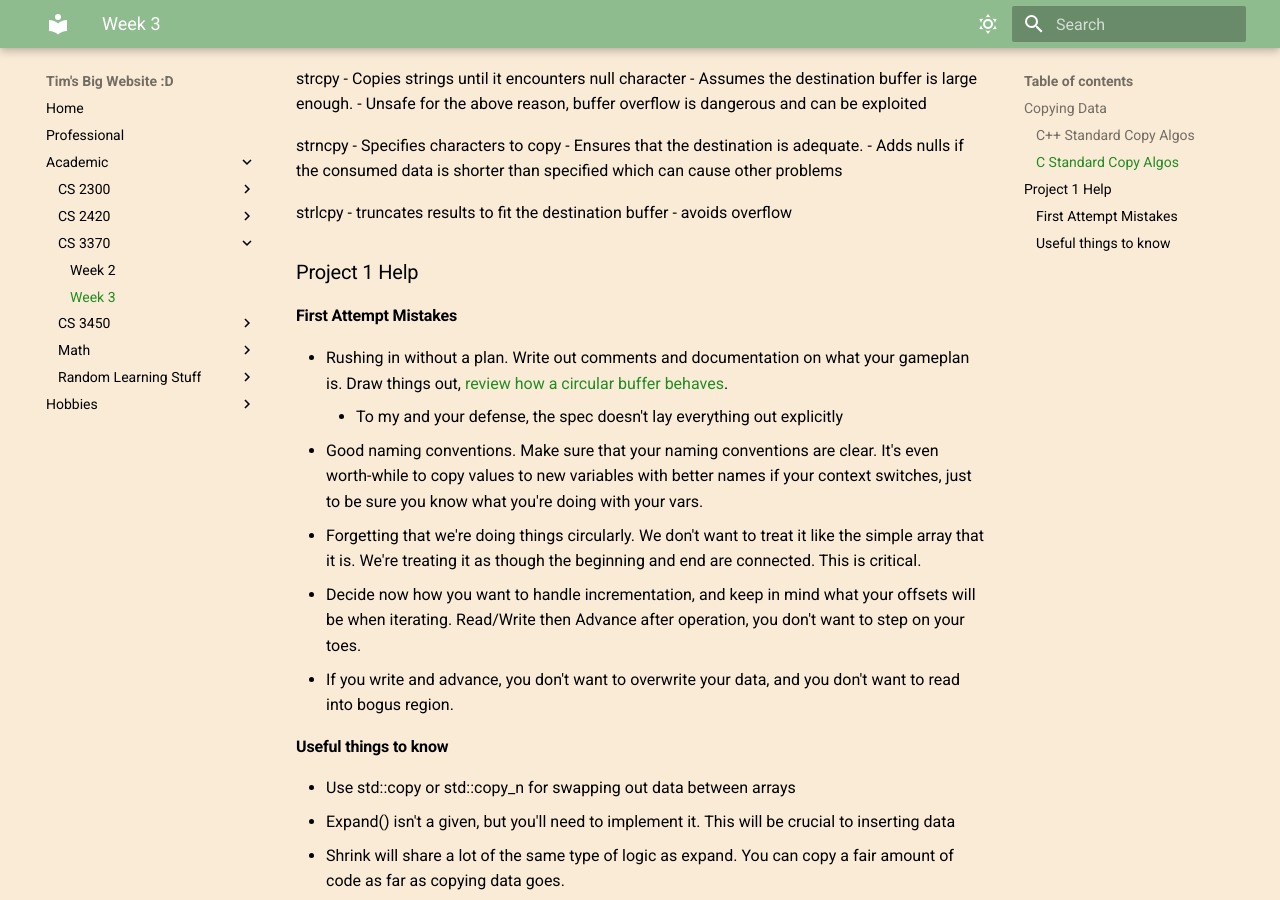
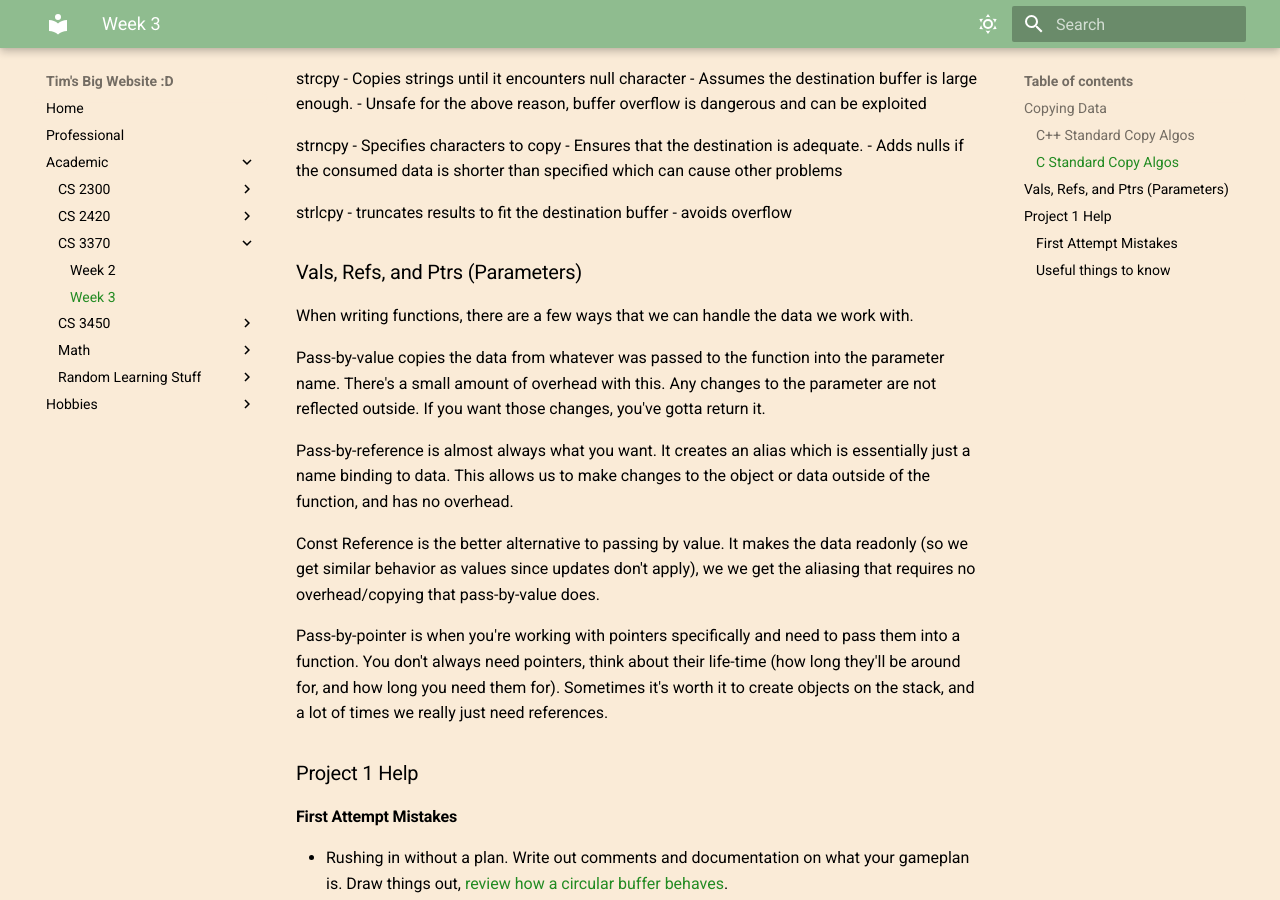
Before and after one commit to fishslips/TimSeverance, an MkDocs documentation site: the page built from docs/Academic/CS-3370/Week 3.md, in a window 1280 px wide and 900 px high, scrolled down 728 px. Built offline with MkDocs 1.6.1 and Material for MkDocs 9.7.7, drawn with Linux system fonts in a browser that asks for light colours.

Commit message:
Added some stuff to week 3

```diff
--- a/docs/Academic/CS-3370/Week 3.md
+++ b/docs/Academic/CS-3370/Week 3.md
@@ -42,6 +42,18 @@
 
 
 
+
+### Vals, Refs, and Ptrs (Parameters)
+When writing functions, there are a few ways that we can handle the data we work with.
+
+Pass-by-value copies the data from whatever was passed to the function into the parameter name. There's a small amount of overhead with this. Any changes to the parameter are not reflected outside. If you want those changes, you've gotta return it.
+
+Pass-by-reference is almost always what you want. It creates an alias which is essentially just a name binding to data. This allows us to make changes to the object or data outside of the function, and has no overhead.
+
+Const Reference is the better alternative to passing by value. It makes the data readonly (so we get similar behavior as values since updates don't apply), we we get the aliasing that requires no overhead/copying that pass-by-value does.
+
+Pass-by-pointer is when you're working with pointers specifically and need to pass them into a function. You don't always need pointers, think about their life-time (how long they'll be around for, and how long you need them for). Sometimes it's worth it to create objects on the stack, and a lot of times we really just need references.
+
 ### Project 1 Help
 
 #### First Attempt Mistakes
```
Also changed, not shown: 1 other file.
